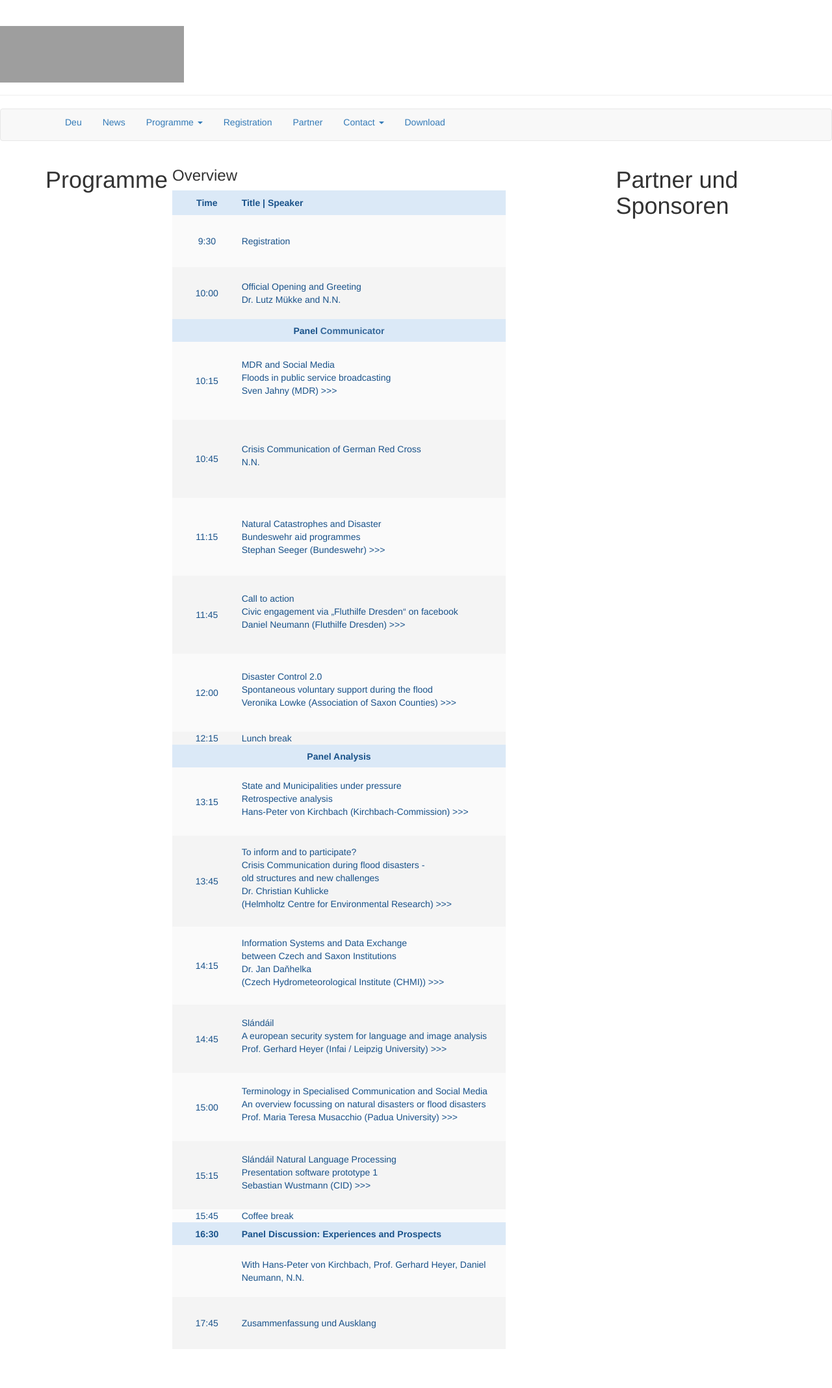
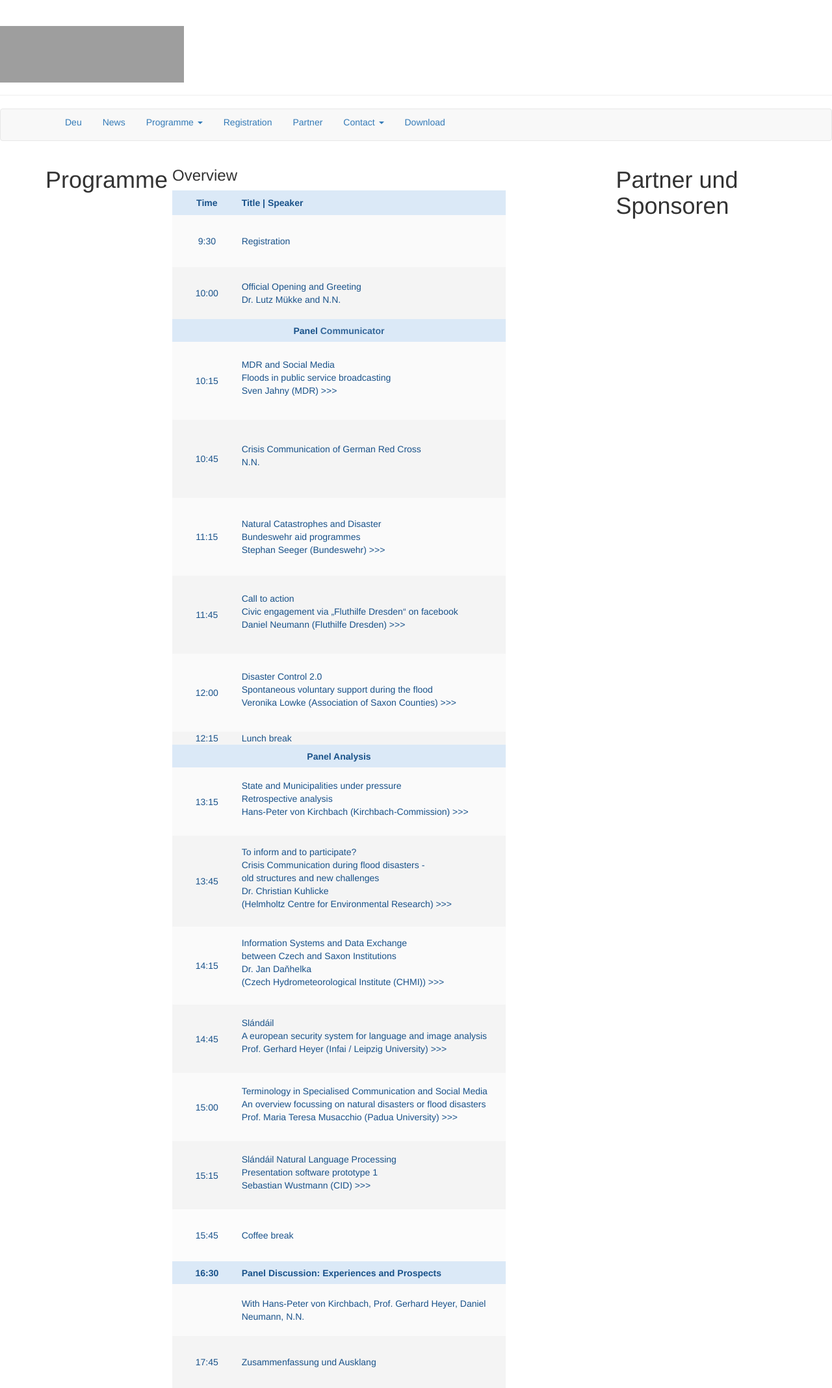
Before and after one commit to susedev/test, a Jekyll site: the page built from programme.html, in a window 1280 px wide. Shown: the whole page at 65% size. Built offline with Jekyll 4.4.1, drawn with Linux system fonts in a browser that asks for light colours; nearby versions of some CDN libraries; before the commit the page ends 2076 px from its top, so only the background shows below that; grey boxes are pictures that could not be loaded.

Commit message:
Edit from JekyllCMS

```diff
--- a/programme.html
+++ b/programme.html
@@ -120,8 +120,8 @@ language: en
 			</td>
 		</tr>
 		<tr>
-			<td style="background-color: rgb(252, 252, 252); border-color: rgb(255, 255, 255); text-align: center; vertical-align: middle; width: 100px;"><span style="color:#19528A;">15:45</span></td>
-			<td style="background-color: rgb(252, 252, 252); border-color: rgb(255, 255, 255); text-align: left; vertical-align: middle; width: 400px;"><span style="color:#19528A;">Coffee break</span></td>
+			<td style="background-color: rgb(252, 252, 252); border-color: rgb(255, 255, 255); text-align: center; vertical-align: middle; width: 100px; height: 80px;"><span style="color:#19528A;">15:45</span></td>
+			<td style="background-color: rgb(252, 252, 252); border-color: rgb(255, 255, 255); text-align: left; vertical-align: middle; width: 400px; height: 80px;"><span style="color:#19528A;">Coffee break</span></td>
 		</tr>
 		<tr>
 			<th style="background-color: rgb(219, 233, 247); border-color: rgb(255, 255, 255); text-align: center; vertical-align: middle; width: 100px; height: 35px;"><span style="color:#19528A;">16:30</span></th>
```
